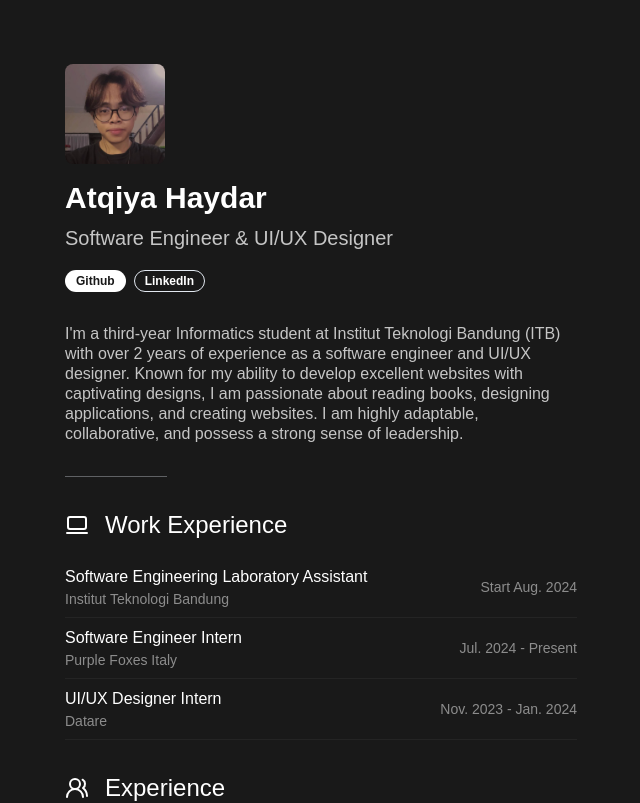
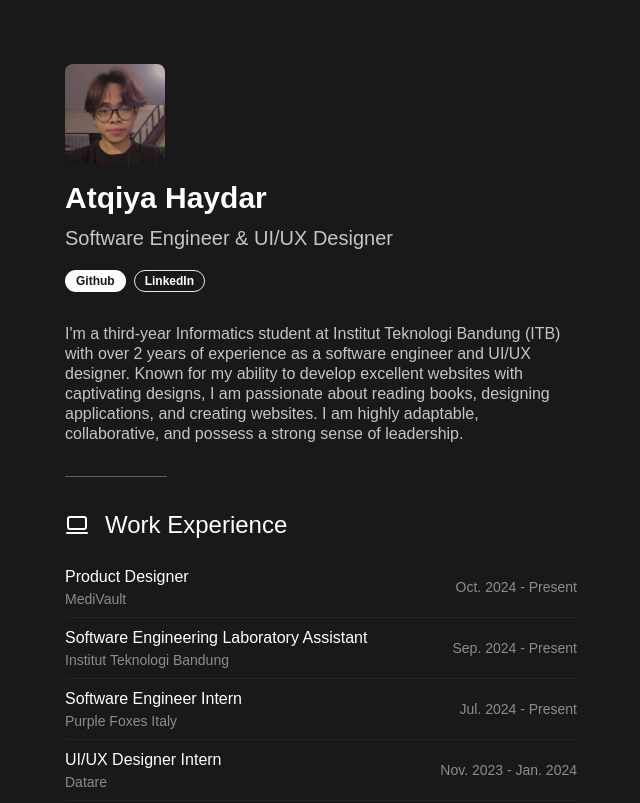
Before and after one commit to AtqiyaHaydar/QyChan, a Next.js app: page / in a window 1280 px wide. Shown: the top 803 px of the page, without its empty margins (319-959 px from the left). Built offline with nearby package versions, Linux system fonts and the light colour scheme.

Commit message:
Update WorkExperience.tsx

```diff
--- a/components/WorkExperience.tsx
+++ b/components/WorkExperience.tsx
@@ -4,18 +4,24 @@ import { LaptopMinimal } from 'lucide-react';
 const experiences = [
   {
     id: 1,
-    name: "Software Engineering Laboratory Assistant",
-    company: "Institut Teknologi Bandung",
-    time: "Start Aug. 2024"
+    name: "Product Designer",
+    company: "MediVault",
+    time: "Oct. 2024 - Present"
   },
   {
     id: 2,
+    name: "Software Engineering Laboratory Assistant",
+    company: "Institut Teknologi Bandung",
+    time: "Sep. 2024 - Present"
+  },
+  {
+    id: 3,
     name: "Software Engineer Intern",
     company: "Purple Foxes Italy",
     time: "Jul. 2024 - Present",
   },
   {
-    id: 3,
+    id: 4,
     name: "UI/UX Designer Intern",
     company: "Datare",
     time: "Nov. 2023 - Jan. 2024"
```
